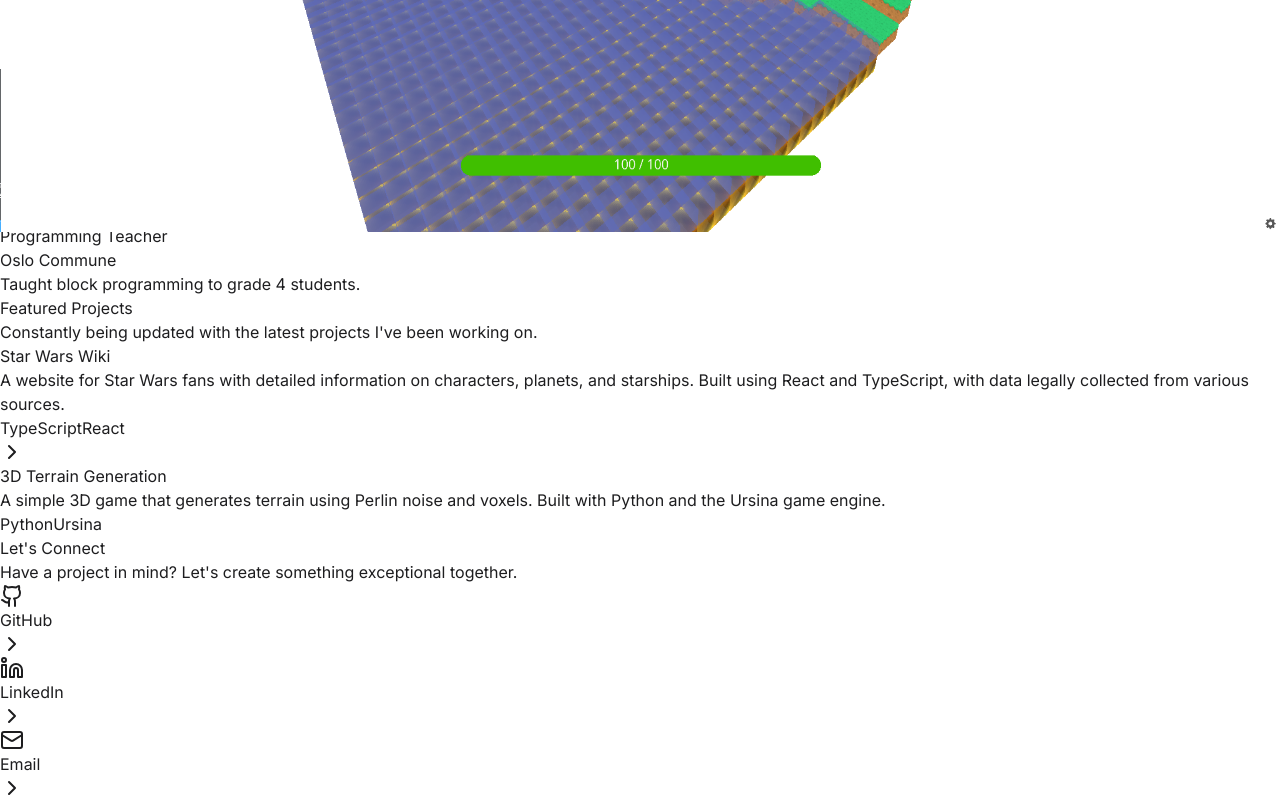
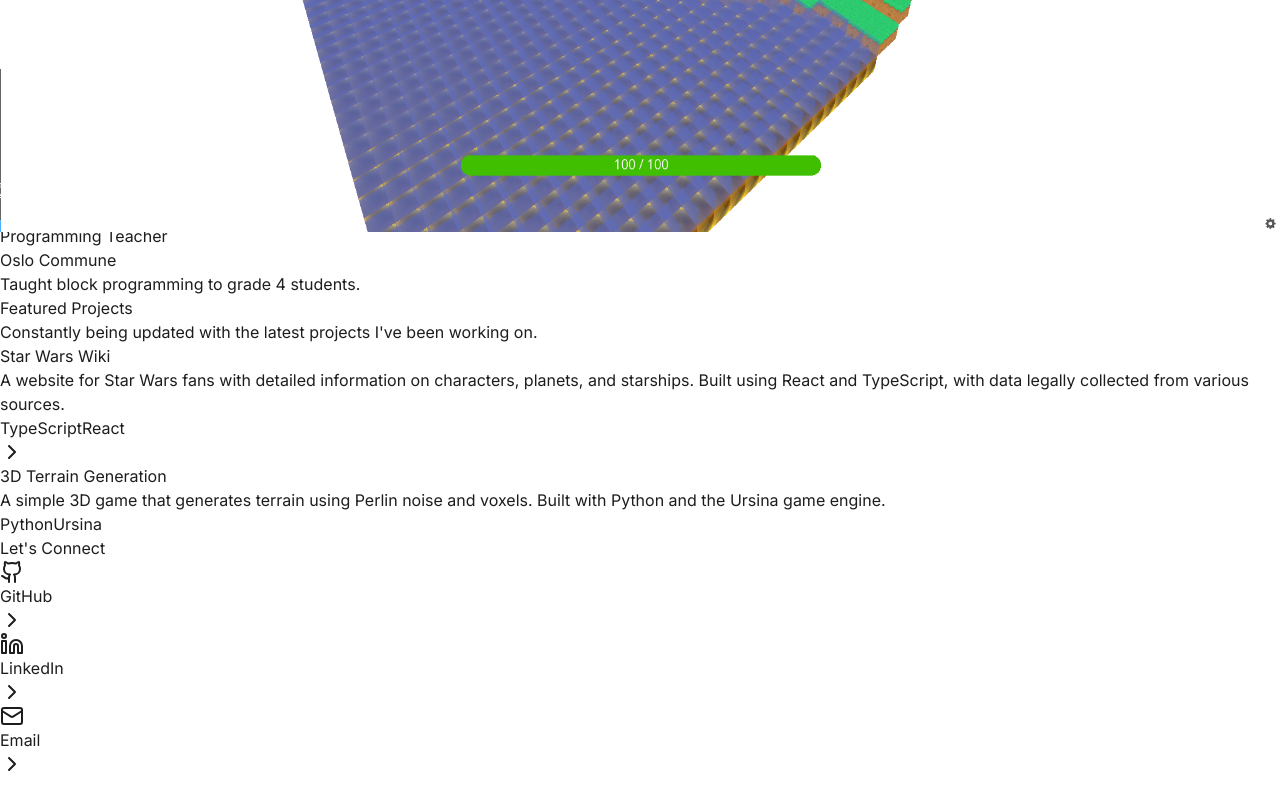
Before and after one commit to Lucas-William-Bateson/portfolio, a Next.js app: page / in a window 1280 px wide. Shown: the part 568-1368 px from the top of the page. After the commit the page ends 1344 px from the top, so only its background shows below. Built offline with nearby package versions, Linux system fonts and the light colour scheme.

Commit message:
Remove weird sentence

```diff
--- a/components/sections/contact.tsx
+++ b/components/sections/contact.tsx
@@ -18,9 +18,6 @@
           <h2 className="text-[32px] font-semibold">
             Let's Connect
           </h2>
-          <p className="text-[#86868b] max-w-[600px] mx-auto">
-            Have a project in mind? Let's create something exceptional together.
-          </p>
         </motion.div>
 
         <motion.div
```
